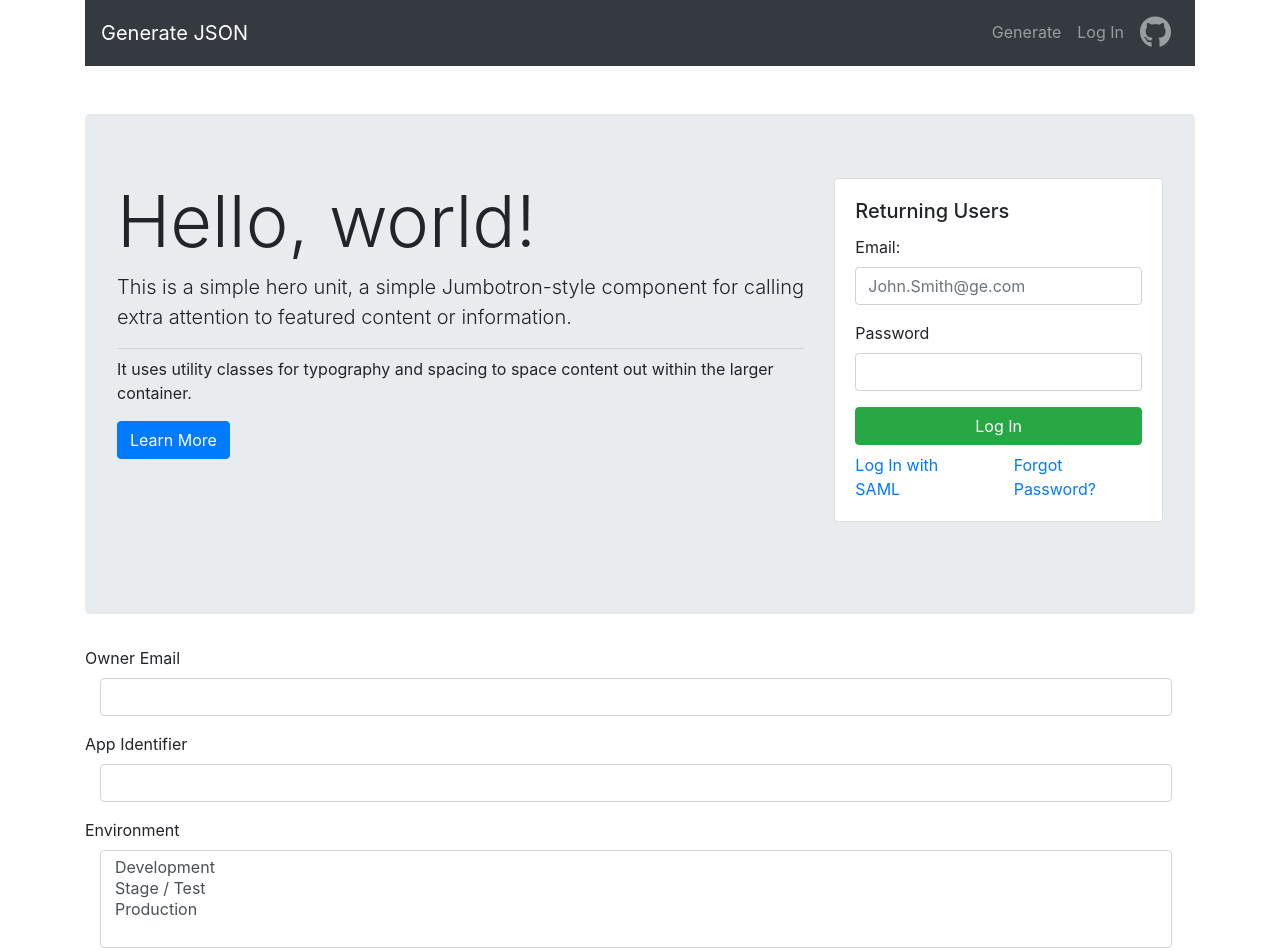
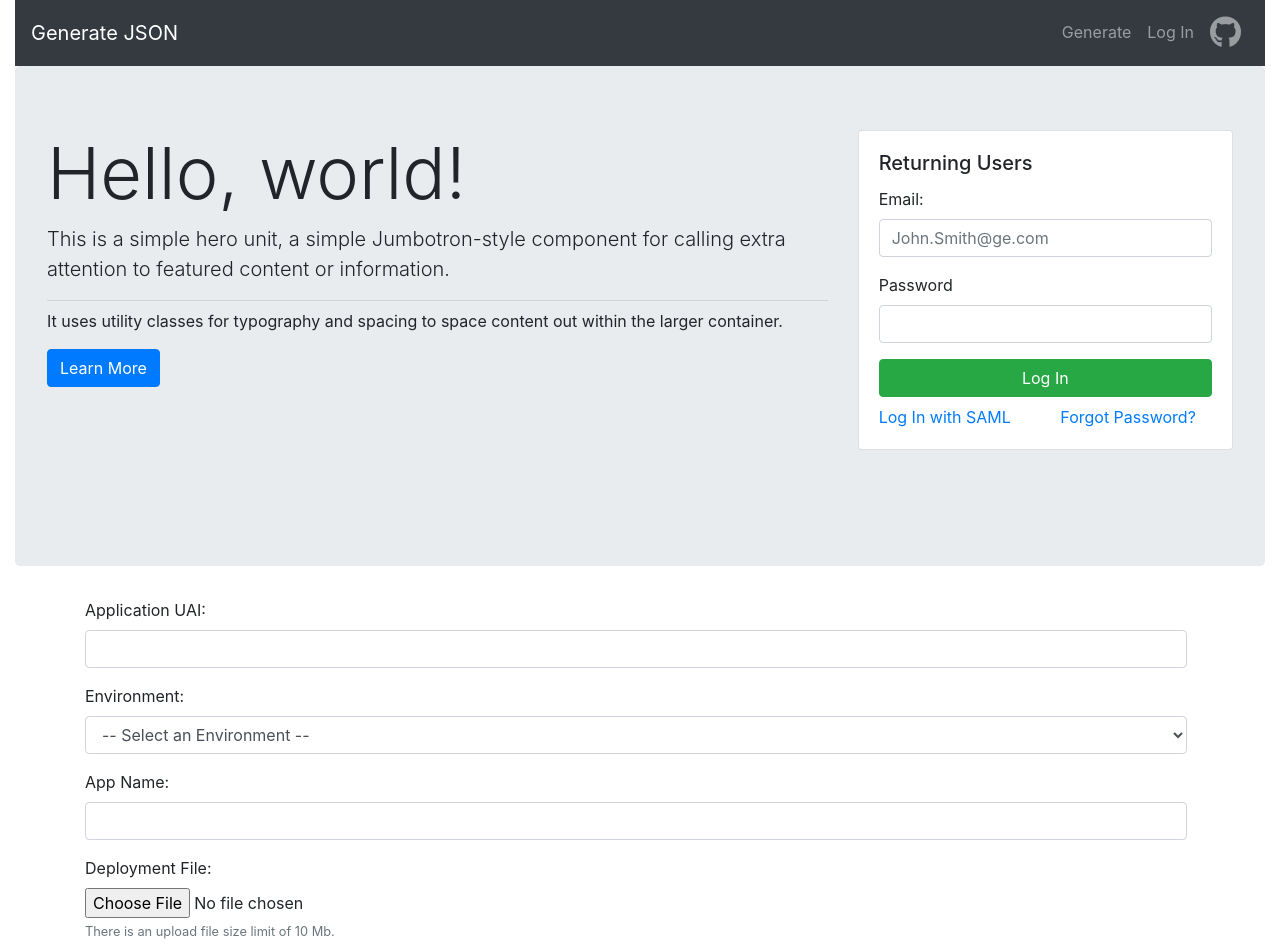
Before and after one commit to ahtee/vidhub, a React (Create React App) app: page / in a window 1280 px wide. Shown: the top 952 px of the page. Built offline with nearby package versions, Linux system fonts and the light colour scheme.

Commit message:
Added new form fields

```diff
--- a/src/FormComponent.js
+++ b/src/FormComponent.js
@@ -1,30 +1,64 @@
 import React, { Component } from 'react';
 import './App.css';
-import { Button, Col, Form, FormGroup, Label, Input } from 'reactstrap';
+import { Button, Col, Form, FormGroup, FormText, Label, Input } from 'reactstrap';
+
+const inputParsers = {
+  date(input) {
+    const split = input.split('/');
+    const day = split[1]
+    const month = split[0];
+    const year = split[2];
+    return `${year}-${month}-${day}`;
+  },
+  uppercase(input) {
+    return input.toUpperCase();
+  },
+  number(input) {
+    return parseFloat(input);
+  },
+};
 
 export default class FormComponent extends Component {
+  constructor() {
+      super();
+      this.state = {
+      };
+      this.handleSubmit = this.handleSubmit.bind(this);
+    }
 
-  constructor(props) {
-    super(props);
+    handleSubmit(event) {
+      event.preventDefault();
+      // if (!event.target.checkValidity()) {
+      // 	this.setState({
+      //     invalid: true,
+      //     displayErrors: true,
+      //   });
+      //   return;
+      // }
+      const form = event.target;
+      const data = new FormData(form);
 
-    this.state = {
-      applicationOwner: null,
-      applicationId: null,
-      environmentId: null,
-    };
+      for (let name of data.keys()) {
+        const input = form.elements[name];
+        const parserName = input.dataset.parse;
+        console.log('parser name is', parserName);
+        if (parserName) {
+          const parsedValue = inputParsers[parserName](data.get(name))
+          data.set(name, parsedValue);
+        }
+      }
 
-    this.handleChange = this.handleChange.bind(this);
-    this.handleSubmit = this.handleSubmit.bind(this);
-  }
+      this.setState({
+      	res: stringifyFormData(data),
+        invalid: false,
+        displayErrors: false,
+      });
 
-  // Line 14
-  handleChange(event) {
-    this.setState({value: event.target.value});
-  }
-
-  handleSubmit(event) {
-    event.preventDefault();
-  }
+      // fetch('/api/form-submit-url', {
+      //   method: 'POST',
+      //   body: data,
+      // });
+    }
 
   render() {
     const { res } = this.state;
@@ -33,29 +67,38 @@ export default class FormComponent extends Component {
       <Form row onSubmit={this.handleSubmit}>
 
         <FormGroup className="mt-3 mr-sm-2 mb-sm-0">
-          <Label htmlFor="applicationOwner">Owner Email</Label>
-          <Col sm="12" md="12">
-            <Input type="email" name="applicationOwner" id="applicationOwner" value={this.state.applicationOwner} onChange={this.handleChange} required />
-          </Col>
+          <Label htmlFor="uai">Application UAI:</Label>
+            <Input type="text" name="uai" id="applicationOwner" value={this.state.uai} onChange={this.handleChange} />
         </FormGroup>
 
         <FormGroup className="mt-3 mr-sm-2 mb-sm-0">
-          <Label htmlFor="applicationId">App Identifier</Label>
-          <Col sm="12" md="12">
-            <Input type="text" name="applicationId" id="applicationId" pattern="\s*(\S\s*){6,}" value={this.state.applicationId} onChange={this.handleChange} required/>
-          </Col>
+          <Label htmlFor="env">Environment:</Label>
+            <Input type="select" name="env" id="env" required value={this.state.env} onChange={this.handleChange}>
+              <option disabled selected value=""> -- Select an Environment -- </option>
+              <option value="dev">Development</option>
+              <option value="stg">Stage / Test</option>
+              <option value="prod">Production</option>
+            </Input>
         </FormGroup>
 
         <FormGroup className="mt-3 mr-sm-2 mb-sm-0">
-          <Label htmlFor="environmentId">Environment</Label>
-          <Col sm="12" md="12">
-            <Input type="select" name="environmentId" id="environmentId" multiple required value={this.state.environmentId} onChange={this.handleChange}>
-              <option>Development</option>
-              <option>Stage / Test</option>
-              <option>Production</option>
-            </Input>
-          </Col>
+          <Label htmlFor="app">App Name:</Label>
+          <Input type="text" name="app" id="app" value={this.state.app} onChange={this.handleChange}/>
         </FormGroup>
+
+        <FormGroup className="mt-3 mr-sm-2 mb-sm-0">
+          <Label for="filename">Deployment File:</Label>
+          <Input type="file" name="filename" id="filename" pattern="*.jpg" value={this.state.filename} onChange={this.handleChange}/>
+          <FormText color="muted">
+            There is an upload file size limit of 10 Mb.
+          </FormText>
+        </FormGroup>
+        <FormGroup className="mt-3 mr-sm-2 mb-sm-0">
+          <Label for="source">Source:</Label>
+          <Input type="url" name="source" id="source" value={this.state.source} onChange={this.handleChange}/>
+        </FormGroup>
+
+
 
         <FormGroup>
           <Col sm="12" md="12">
@@ -63,7 +106,7 @@ export default class FormComponent extends Component {
           </Col>
         </FormGroup>
 
-        <div className="mt-3 container res-block">
+        <div className="mt-3 mx-auto container res-block" md="6">
           <pre>{res}</pre>
         </div>
       </Form>
@@ -72,3 +115,12 @@ export default class FormComponent extends Component {
     );
   }
 }
+
+// Function stringifyFormData
+function stringifyFormData(fd) {
+  const data = {};
+	for (let key of fd.keys()) {
+  	data[key] = fd.get(key);
+  }
+  return JSON.stringify(data, null, 2);
+}
--- a/src/Login.js
+++ b/src/Login.js
@@ -6,7 +6,7 @@ export default class Login extends Component {
 
   render() {
     return (
-    <div className="mt-5 container">
+    <div className="container-fluid">
       <Jumbotron>
         <Row>
           <Col lg="8" md="6" sm="12">
--- a/src/Navigation.js
+++ b/src/Navigation.js
@@ -29,7 +29,7 @@ export default class App extends Component {
 
   render() {
     return (
-      <div className="container">
+      <div className="container-fluid">
       <Navbar color="dark" dark expand="md">
           <NavbarBrand href="/">Generate JSON</NavbarBrand>
 
```
